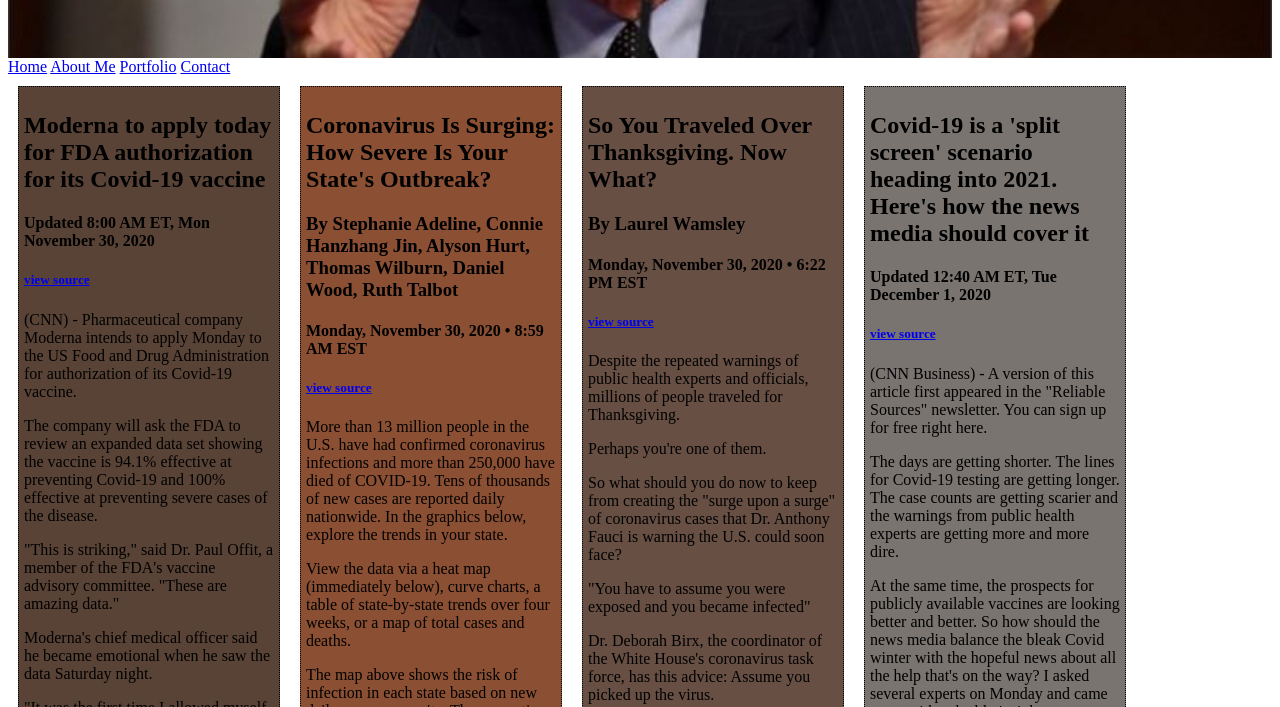
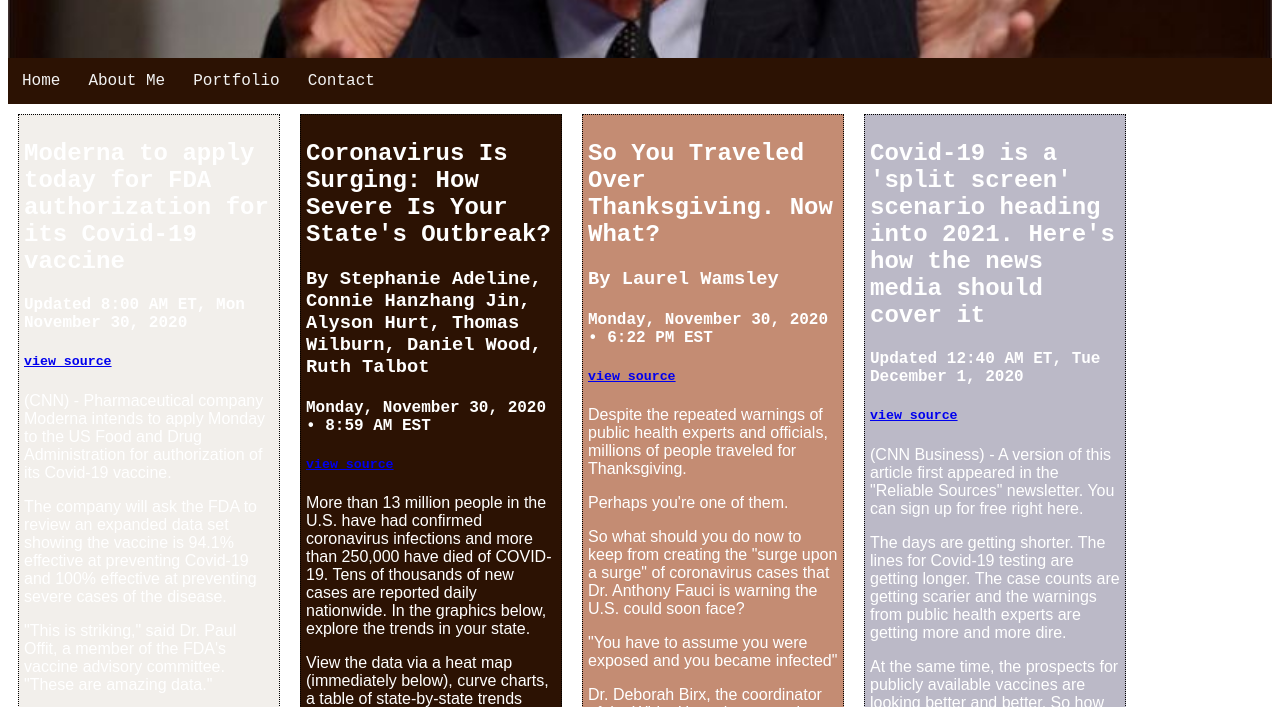
Before and after one commit to AtVict0r/mtec1003-week14-labs, a plain HTML site: page index.html in a window 1280 px wide. Shown: the part 190-897 px from the top of the page. Drawn offline with Linux system fonts and the light colour scheme.

Commit message:
Update style.css

```diff
--- a/style.css
+++ b/style.css
@@ -1,10 +1,16 @@
-/*universal properties */
 body, html {
 	height: 100%;
+	font-family: 'Dosis', sans-serif;
+    font-weight: 200;
+    color: white;
+}
+
+h1, h2, h3, h4, h5, h6 {
+  font-family: 'Major Mono Display', monospace;
 }
 
 .hero-image {
-    background-image: url("fauci.v01.jpg");
+	background-image : url("fauci.v01.jpg");
 	height: 30%;
 	background-position: center;
 	background-repeat: no-repeat;
@@ -12,7 +18,6 @@ body, html {
 	position: relative;
 }
 
-/* Center the text over the image. */
 .hero-text {
 	text-align: center;
 	position: absolute;
@@ -22,7 +27,37 @@ body, html {
 	color: white;
 }
 
-div.stuff{
+#navbar {
+	overflow: hidden;
+	background-color: #2C1203;
+}
+
+#navbar a {
+	float: left;
+	display: block;
+  	color: #f2f2f2;
+  	font-family: 'Major Mono Display', monospace;
+  	text-align: center;
+ 	padding: 14px;
+  	text-decoration: none;
+}
+
+#navbar a:hover {
+	color: hotpink;
+  	background-color: white;
+}
+
+.sticky {
+  position: fixed;
+  top: 0;
+  width: 100%;
+}
+
+.sticky + .content {
+  padding-top: 60px;
+}
+
+div.stuff {
 	width: 250px;
 	word-wrap: break-word;
 	overflow: auto;
@@ -34,22 +69,23 @@ div.stuff{
 	margin: 10px;
 	padding: 5px;
 }
+
 div#first {
-    background-color:#594336;
+	background-color: #F2EFEB;
 }
 
 div#second {
-    background-color:#8B4F33;
+	background-color: #2C1203;
 }
 
 div#third {
-    background-color:#674F44;
+	background-color: #C48C73;
 }
 
 div#fourth {
-    background-color:#797470;
+	background-color: #BBB9C7;
 }
 
 div#fifth {
-    background-color:#878494;
+	background-color: #503D2F;
 }
```
Lines whose indentation alone changed are shown as unchanged.
